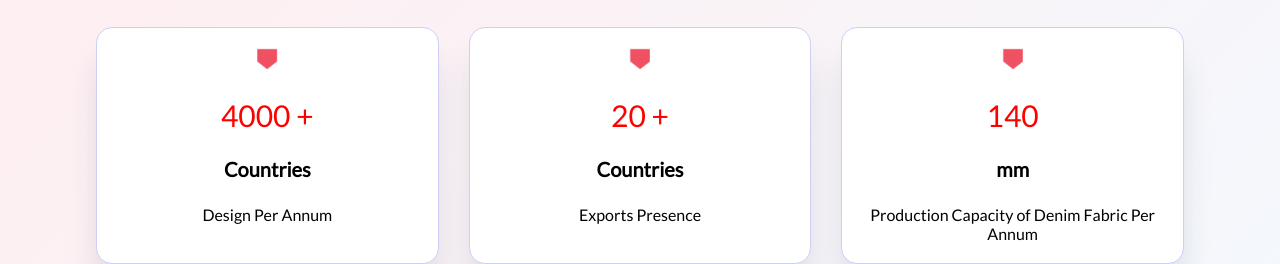
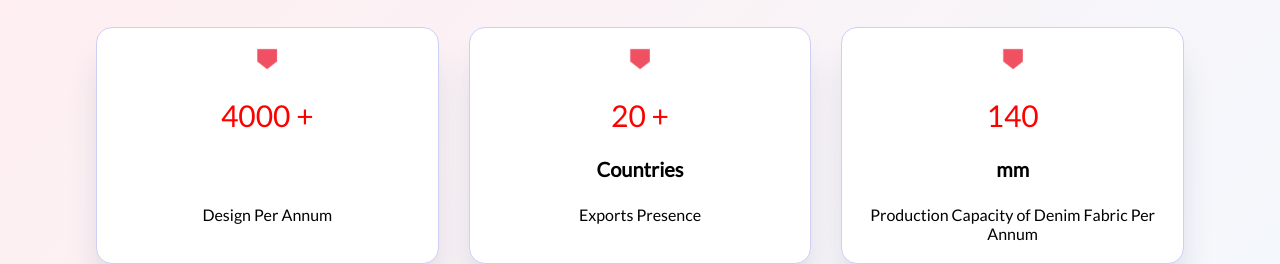
Before and after one commit to GadaniPanth/aegios, an Angular app: page /about-us in a window 1280 px wide. Shown: the part 2432-2696 px from the top of the page. Built offline with nearby package versions, Linux system fonts and the light colour scheme.

Commit message:
minor mistake done

```diff
--- a/src/app/about-us/about-us.component.html
+++ b/src/app/about-us/about-us.component.html
@@ -157,7 +157,7 @@
                             <p class="font_30">4000 +</p>
                         </div>
                         <div class="sec-6-h">
-                            <h2 class="font_20">Countries</h2>
+                            <h2 class="font_20">&nbsp;</h2>
                         </div>
                         <div class="sec-3-p">
                             <p class="font_16">Design Per Annum</p>
```
